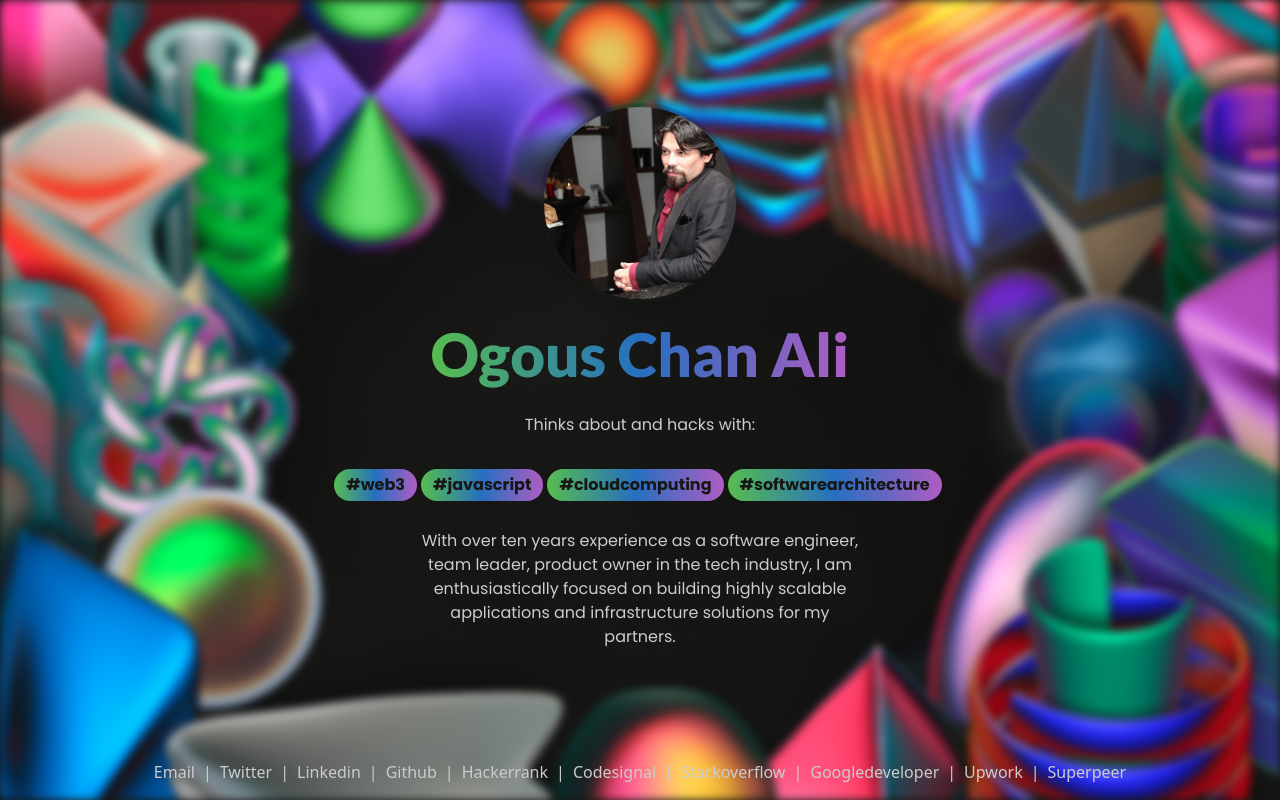
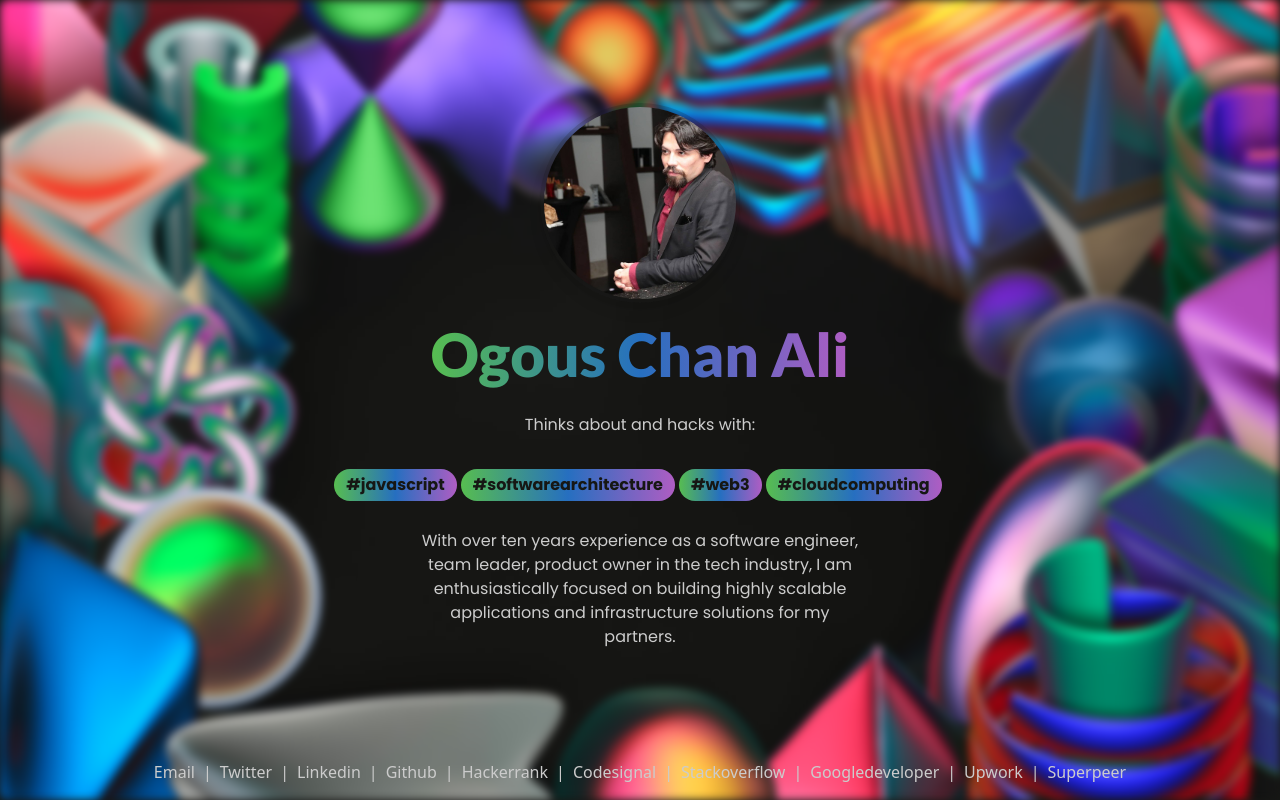
Before and after one commit to ogous/ogous-chan-ali, a Next.js app: page / in a window 1280 px wide. Built offline with nearby package versions, Linux system fonts and the light colour scheme.

Commit message:
chore: change order of tags

```diff
--- a/app/page.tsx
+++ b/app/page.tsx
@@ -5,7 +5,7 @@ import OgousImage from 'public/images/ogous.jpeg'
 import clsx from 'clsx'
 
 export default function HomePage() {
-  const tags = ['web3', 'javascript', 'cloudcomputing', 'softwarearchitecture']
+  const tags = ['javascript', 'softwarearchitecture', 'web3', 'cloudcomputing']
   const socials = [
     {
       link: 'mailto:hi@ogous.dev',
```
